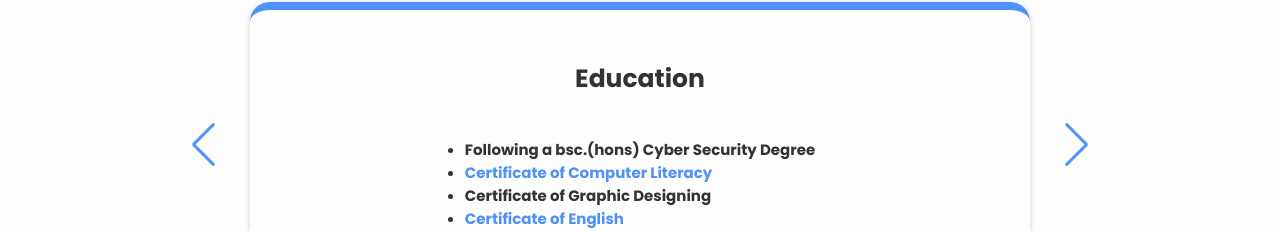
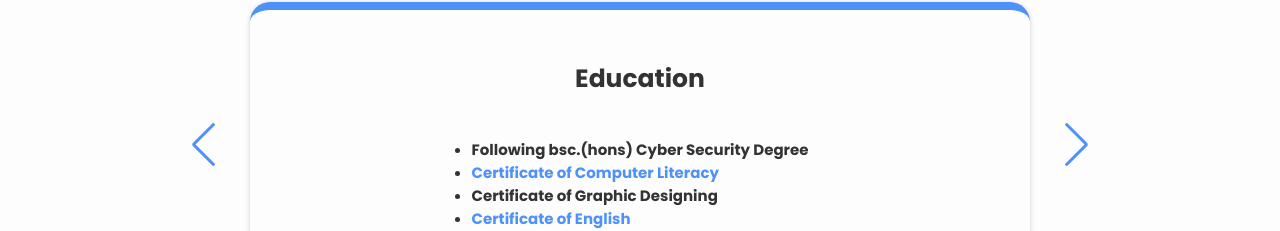
Before and after one commit to Nethma123/Personal-Portfolio, a plain HTML site: page index.html in a window 1280 px wide. Shown: the part 1776-2007 px from the top of the page. Drawn offline with nearby package versions, Linux system fonts and the light colour scheme.

Commit message:
Update index.html

```diff
--- a/index.html
+++ b/index.html
@@ -117,7 +117,7 @@
                             <div class="content-slide swiper-slide">
                                 <h3>Education</h3>
                                 <h4><ul>
-                                    <li>Following a bsc.(hons) Cyber Security Degree</li>
+                                    <li>Following bsc.(hons) Cyber Security Degree</li>
                                     <li><span>Certificate of Computer Literacy</span></li>
                                     <li>Certificate of Graphic Designing</li>
                                     <li><span>Certificate of English</span></li>
```
